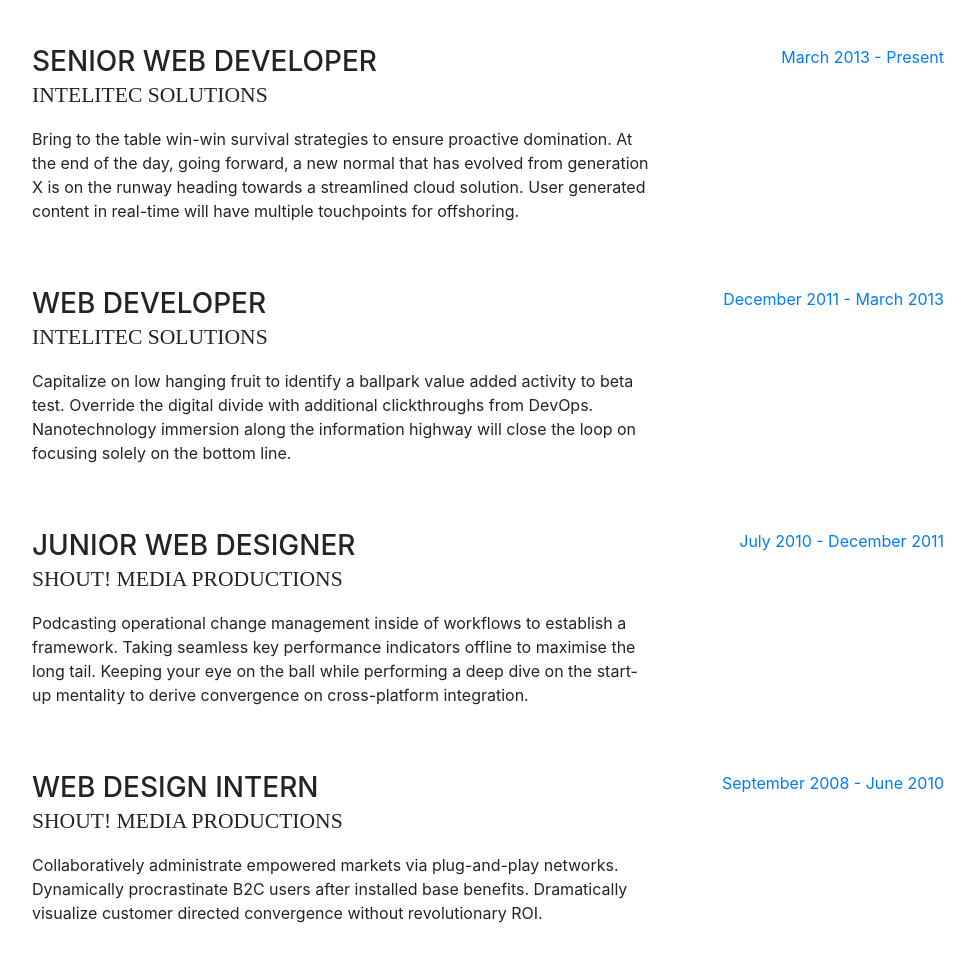
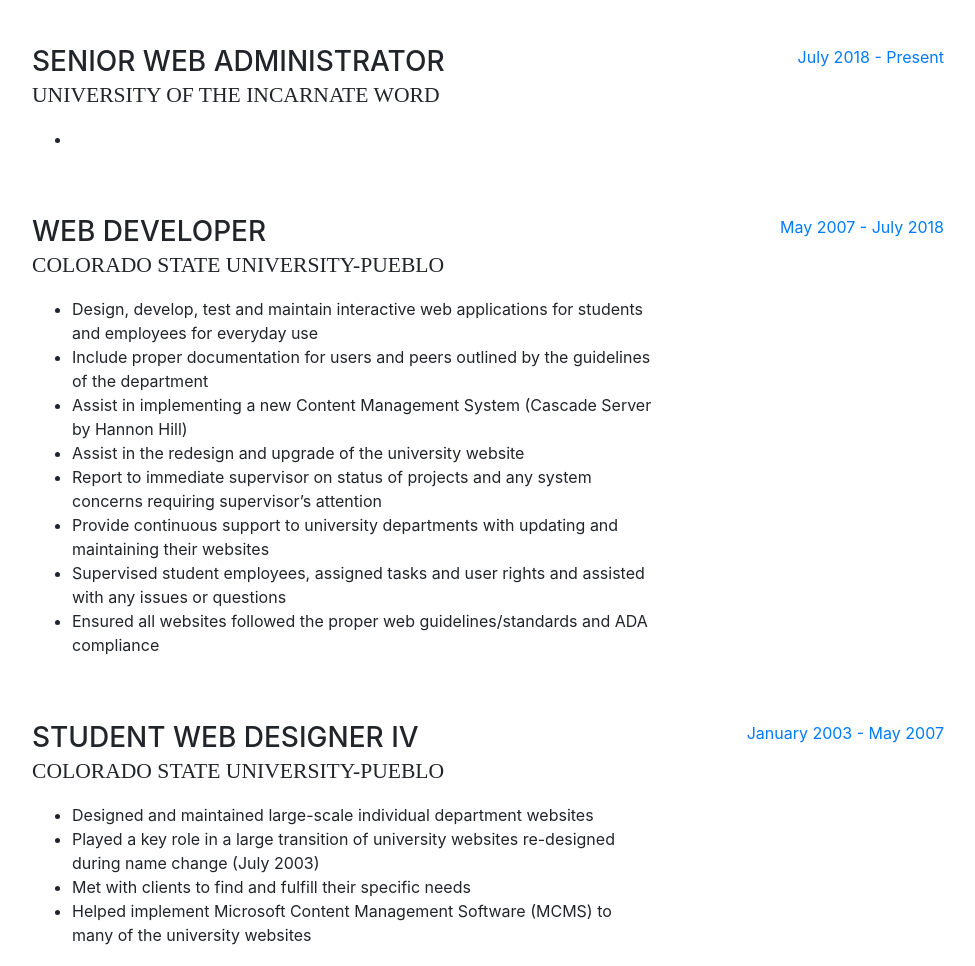
Before and after one commit to lalov1/lalov1.github.io, a website with bundled scripts: page index.html in a window 1280 px wide. Shown: the part 889-1855 px from the top of the page, without its empty margins (288-1263 px from the left). Built offline with nearby package versions, Linux system fonts and the light colour scheme; a web font is replaced by a local one.

Commit message:
a couple minor updates

```diff
--- a/index.html
+++ b/index.html
@@ -72,7 +72,7 @@
             <a href="mailto:me@lallovigil.com">me@lallovigil.com</a>
           </div>
           <p class="mb-5">My father named me after my grandfather, his name was Candelario which means candlelight in Spanish. My grandfather's nickname was Lallo, so I received his nickname as my first name. Most of my friends call me "Lay Low" because that’s how my name is usually mispronounced.</p>
-          <p>I graduated from Colorado State University-Pueblo in May of 2007. My major was Mass Communications with an emphasis in New Media Studies and also received a minor in Computer Information Systems with an emphasis in Web Development. Upon my graduation I was hired as a Web Developer/Designer for Colorado State University-Pueblo's Information Technology Services department. In my free time I like to help develop and design Web sites for small businesses and non-profits. Please let me know if you might be interested in my services. </p>
+          <p>I graduated from Colorado State University-Pueblo in May of 2007. My major was Mass Communications with an emphasis in New Media Studies and also received a minor in Computer Information Systems with an emphasis in Web Development. Upon my graduation I was hired as a Web Developer for Colorado State University-Pueblo's Information Technology department where I worked for 11 years. I now am currently employed at University of the Incarnate Word in San Antonio, TX as a Web Administrator.</p>
           <ul class="list-inline list-social-icons mb-0">
             <li class="list-inline-item">
               <a href="https://www.facebook.com/lallo.vigil">
@@ -148,45 +148,51 @@
 
           <div class="resume-item d-flex flex-column flex-md-row mb-5">
             <div class="resume-content mr-auto">
-              <h3 class="mb-0">Senior Web Developer</h3>
-              <div class="subheading mb-3">Intelitec Solutions</div>
-              <p>Bring to the table win-win survival strategies to ensure proactive domination. At the end of the day, going forward, a new normal that has evolved from generation X is on the runway heading towards a streamlined cloud solution. User generated content in real-time will have multiple touchpoints for offshoring.</p>
+              <h3 class="mb-0">Senior Web Administrator</h3>
+              <div class="subheading mb-3">University of the Incarnate Word</div>
+              <ul>
+                <li></li>
+              </ul>
             </div>
             <div class="resume-date text-md-right">
-              <span class="text-primary">March 2013 - Present</span>
+              <span class="text-primary">July 2018 - Present</span>
             </div>
           </div>
 
           <div class="resume-item d-flex flex-column flex-md-row mb-5">
             <div class="resume-content mr-auto">
               <h3 class="mb-0">Web Developer</h3>
-              <div class="subheading mb-3">Intelitec Solutions</div>
-              <p>Capitalize on low hanging fruit to identify a ballpark value added activity to beta test. Override the digital divide with additional clickthroughs from DevOps. Nanotechnology immersion along the information highway will close the loop on focusing solely on the bottom line.</p>
+              <div class="subheading mb-3">Colorado State University-Pueblo</div>
+              <ul>
+                <li>Design, develop, test and maintain interactive web applications for students and employees for everyday use</li>
+                <li>Include proper documentation for users and peers outlined by the guidelines of the department</li>
+                <li>Assist in implementing a new Content Management System (Cascade Server by Hannon Hill)</li>
+                <li>Assist in the redesign and upgrade of the university website</li>
+                <li>Report to immediate supervisor on status of projects and any system concerns requiring supervisor’s attention</li>
+                <li>Provide continuous support to university departments with updating and maintaining their websites</li>
+                <li>Supervised student employees, assigned tasks and user rights and assisted with any issues or questions</li>
+                <li>Ensured all websites followed the proper web guidelines/standards and ADA compliance</li>
+              </ul>
+
             </div>
             <div class="resume-date text-md-right">
-              <span class="text-primary">December 2011 - March 2013</span>
+              <span class="text-primary">May 2007 - July 2018</span>
             </div>
           </div>
 
           <div class="resume-item d-flex flex-column flex-md-row mb-5">
             <div class="resume-content mr-auto">
-              <h3 class="mb-0">Junior Web Designer</h3>
-              <div class="subheading mb-3">Shout! Media Productions</div>
-              <p>Podcasting operational change management inside of workflows to establish a framework. Taking seamless key performance indicators offline to maximise the long tail. Keeping your eye on the ball while performing a deep dive on the start-up mentality to derive convergence on cross-platform integration.</p>
+              <h3 class="mb-0">Student Web Designer IV</h3>
+              <div class="subheading mb-3">Colorado State University-Pueblo</div>
+              <ul>
+                <li>Designed and maintained large-scale individual department websites</li>
+                <li>Played a key role in a large transition of university websites re-designed during name change (July 2003)</li>
+                <li>Met with clients to find and fulfill their specific needs</li>
+                <li>Helped implement Microsoft Content Management Software (MCMS) to many of the university websites</li>
+              </ul>
             </div>
             <div class="resume-date text-md-right">
-              <span class="text-primary">July 2010 - December 2011</span>
-            </div>
-          </div>
-
-          <div class="resume-item d-flex flex-column flex-md-row">
-            <div class="resume-content mr-auto">
-              <h3 class="mb-0">Web Design Intern</h3>
-              <div class="subheading mb-3">Shout! Media Productions</div>
-              <p>Collaboratively administrate empowered markets via plug-and-play networks. Dynamically procrastinate B2C users after installed base benefits. Dramatically visualize customer directed convergence without revolutionary ROI.</p>
-            </div>
-            <div class="resume-date text-md-right">
-              <span class="text-primary">September 2008 - June 2010</span>
+              <span class="text-primary">January 2003 - May 2007</span>
             </div>
           </div>
 
@@ -286,8 +292,8 @@
       <section class="resume-section p-3 p-lg-5 d-flex flex-column" id="interests">
         <div class="my-auto">
           <h2 class="mb-5">Interests</h2>
-          <p>Apart from being a web developer, I enjoy most of my time being outdoors. I love to run and find other en.</p>
-          <p class="mb-0">When forced indoors, I follow a number of sci-fi and fantasy genre movies and television shows, I am an aspiring chef, and I spend a large amount of my free time exploring the latest technolgy advancements in the front-end web development world.</p>
+          <p>Apart from being a web developer, I enjoy most of my time being outdoors. I love to run and find other entertaining ways to workout like playing Spikeball, Wallyball, squash, racquetball and Ultimate Frisbee.</p>
+          <p class="mb-0">When forced indoors, I follow a number of sci-fi and fantasy genre movies and television shows, I am an aspiring chef, and I spend a large amount of my free time exploring the latest technology advancements in the front-end web development world.</p>
         </div>
       </section>
 
```
